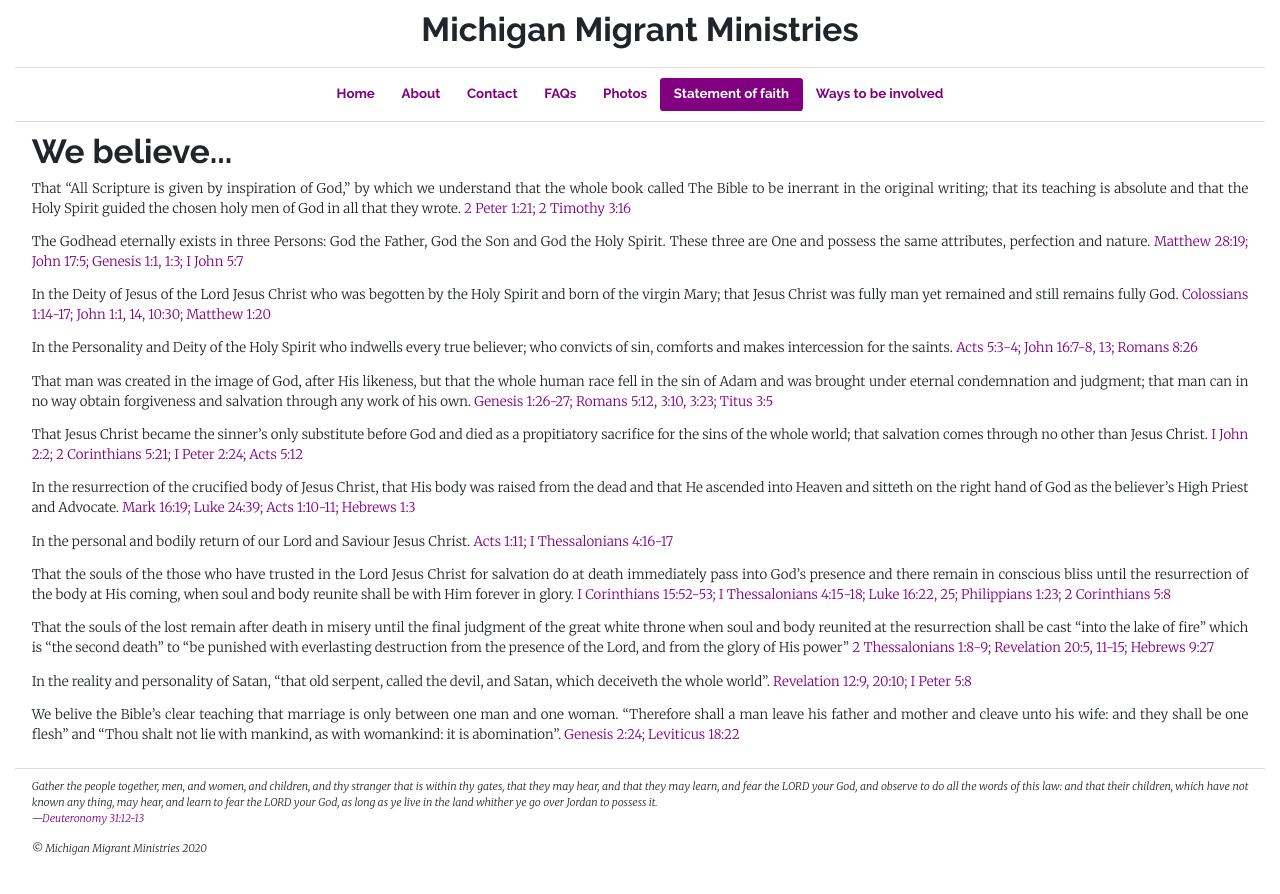
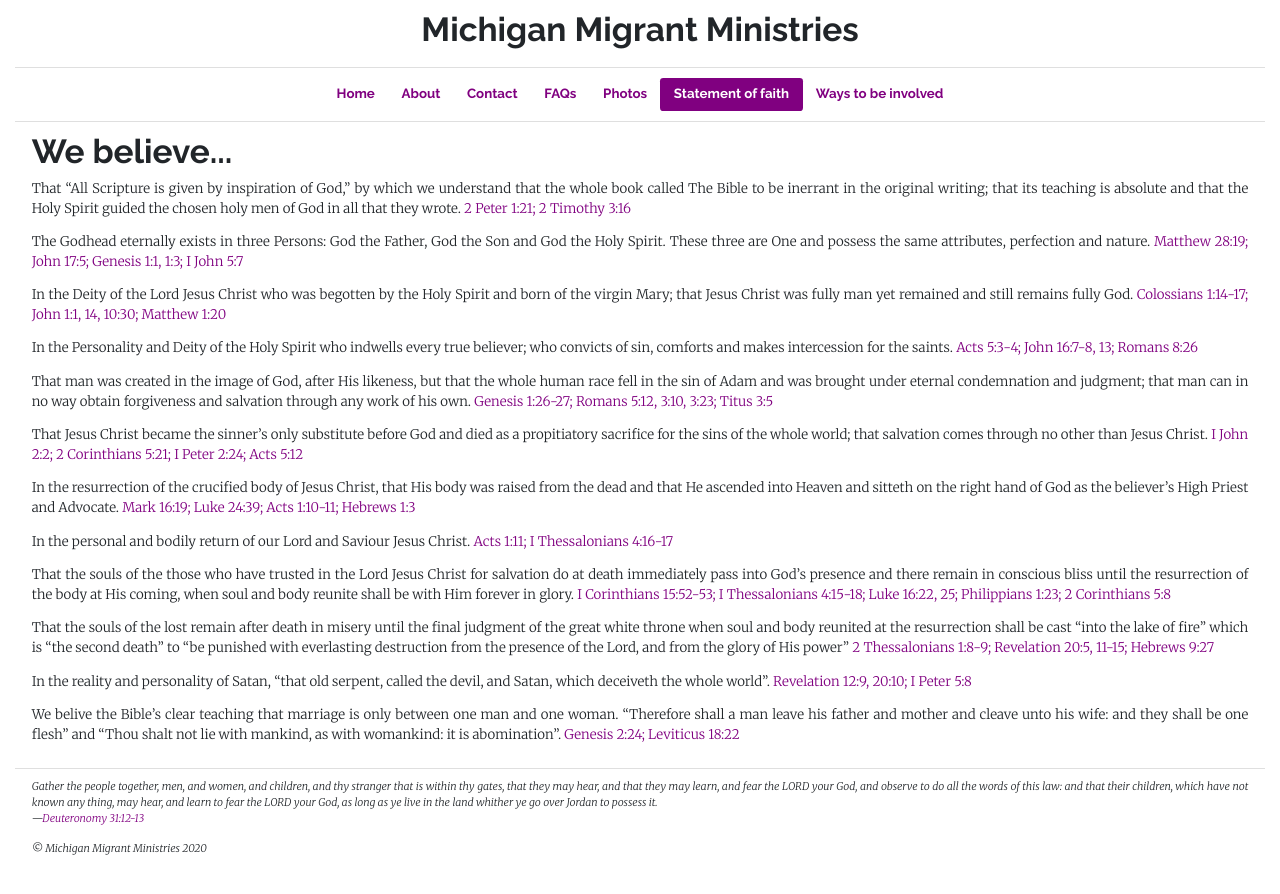
Before and after one commit to michigan-migrant-ministries/website, a Jekyll site: the page built from _pages/statement-of-faith.html, in a window 1280 px wide. Shown: the top 894 px of the page. Built offline with Jekyll 4.4.1, drawn with Linux system fonts in a browser that asks for light colours.

Commit message:
Fix grammar

```diff
--- a/_pages/statement-of-faith.html
+++ b/_pages/statement-of-faith.html
@@ -17,10 +17,10 @@
   Genesis 1:1, 1:3; I John 5:7" %}
 </p>
 <p>
-  In the Deity of Jesus of the Lord Jesus Christ who was begotten by the Holy
-  Spirit and born of the virgin Mary; that Jesus Christ was fully man yet
-  remained and still remains fully God. {% include verse.html verse="Colossians
-  1:14-17; John 1:1, 14, 10:30; Matthew 1:20" %}
+  In the Deity of the Lord Jesus Christ who was begotten by the Holy Spirit and
+  born of the virgin Mary; that Jesus Christ was fully man yet remained and
+  still remains fully God. {% include verse.html verse="Colossians 1:14-17;
+  John 1:1, 14, 10:30; Matthew 1:20" %}
 </p>
 <p>
   In the Personality and Deity of the Holy Spirit who indwells every true
```
